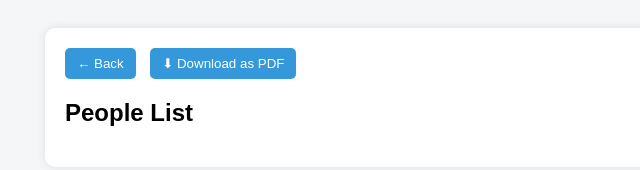
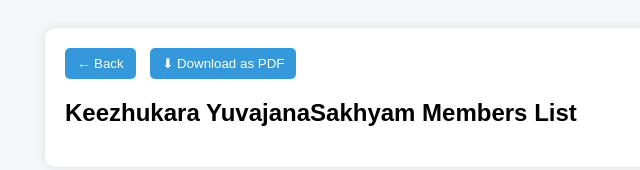
Before and after one commit to nithinmathewjoji/chappel_members_list, a plain HTML site: page view.html in a window 1280 px wide. Shown: the whole page, without its empty margins (275-915 px from the left). Drawn offline with Linux system fonts and the light colour scheme; no server answers.

Commit message:
Update view.html

```diff
--- a/view.html
+++ b/view.html
@@ -2,7 +2,7 @@
 <html lang="en">
 <head>
   <meta charset="UTF-8">
-  <title>People List</title>
+  <title>View Members</title>
   <style>
     body {
       font-family: Arial, sans-serif;
@@ -68,7 +68,7 @@
   <div class="container">
     <button class="back-btn" onclick="window.location.href='index.html'">← Back</button>
     <button class="download-btn" onclick="downloadPDF()">⬇ Download as PDF</button>
-    <h2>People List</h2>
+    <h2>Keezhukara YuvajanaSakhyam Members List</h2>
     <div id="peopleList"></div>
   </div>
 
```
